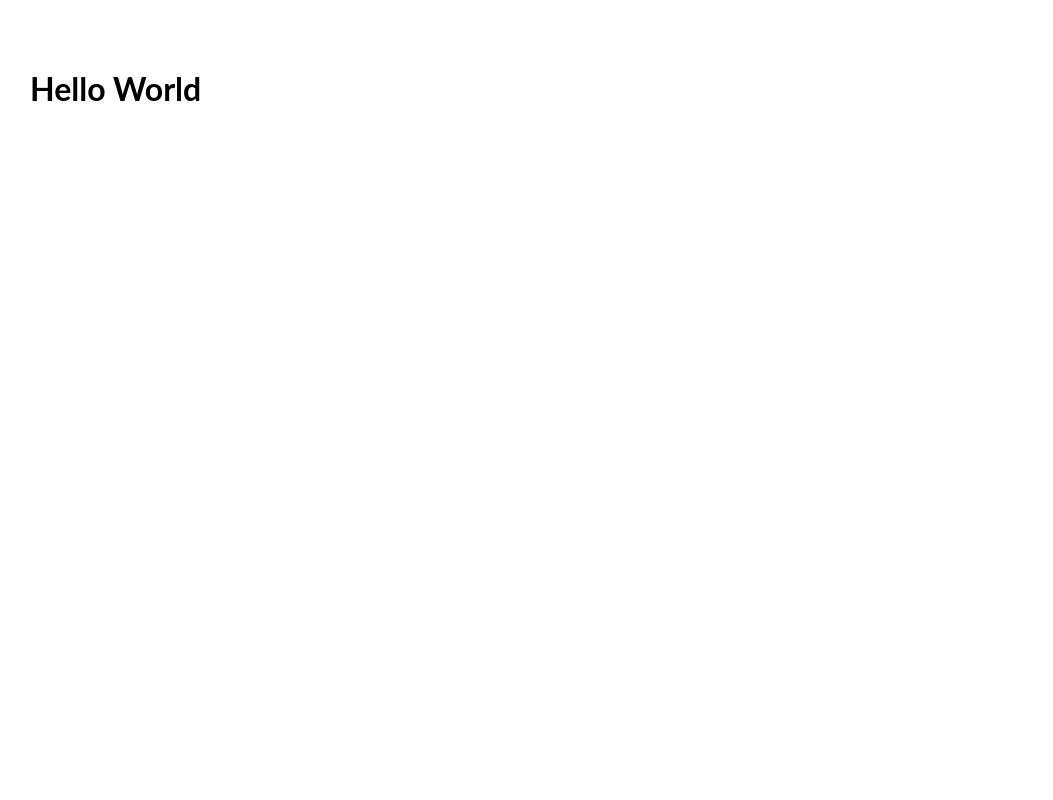
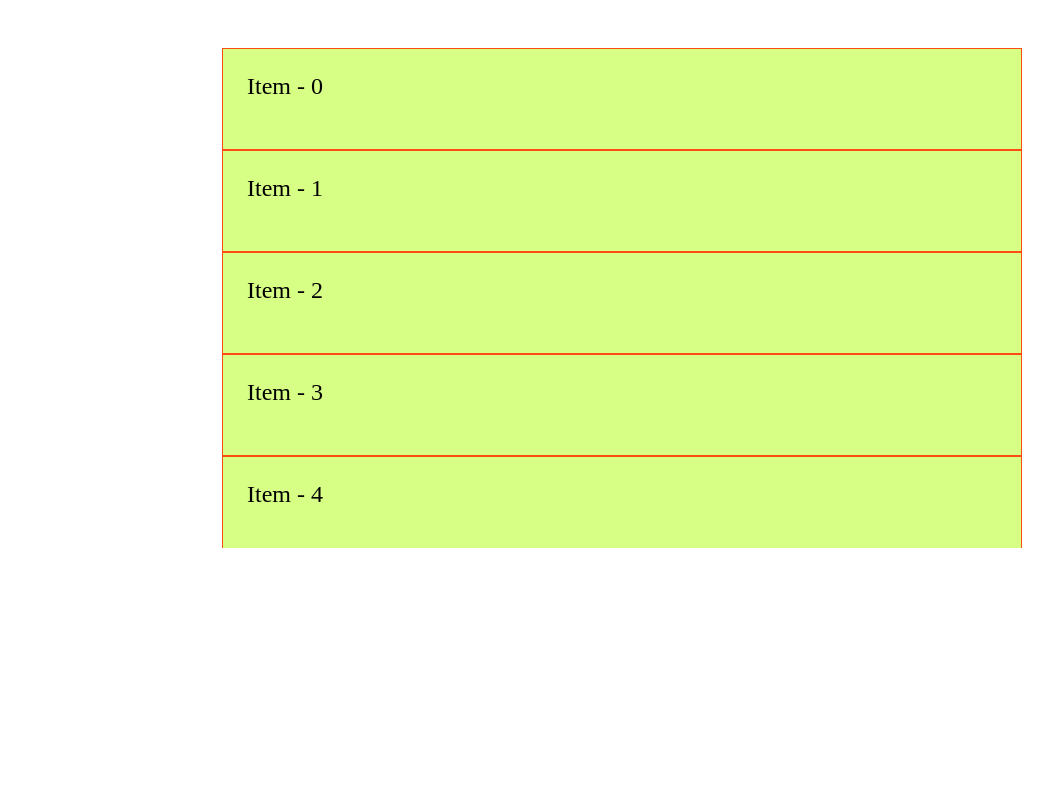
Before and after one commit to issammani/vscroll, a website built with Parcel: page src/index.html in a window 1280 px wide. Shown: the whole page, without its empty margins (18-1071 px from the left). Built offline with nearby package versions, Linux system fonts and the light colour scheme.

Commit message:
feat: add initial vscroll functionality

```diff
--- a/src/index.ts
+++ b/src/index.ts
@@ -1,2 +1,15 @@
+import VScroll from "./vscroll";
+
 const appDiv: HTMLElement = document.querySelector("#app");
-appDiv.innerHTML = `<h1>Hello World</h1>`;
+const mockRows = [...Array(335545)].map(
+  (_, i) => `<div class="row"><p>Item - ${i}</p></div>`
+);
+
+new VScroll({
+  container: appDiv,
+  containerSize: 500,
+  rowSize: 100,
+  numberOfRows: mockRows.length,
+  overscanBy: 10,
+  onRow: (index: number) => mockRows[index],
+});
--- a/src/style.css
+++ b/src/style.css
@@ -6,16 +6,18 @@ h2 {
 body {
   margin: 0;
   padding: 3rem;
+  display: grid;
+  place-items: center;
 }
 
 .wrapper {
-  background: lightsalmon;
   overflow: auto;
+  width: 800px;
+  height: 500px;
 }
 
 .content {
   position: relative;
-  background: lightpink;
   overflow: hidden;
 }
 .shift {
@@ -28,3 +30,10 @@ body {
   height: 100px;
   box-sizing: border-box;
 }
+
+.row {
+    box-sizing: border-box;
+    background: rgb(215 254 133);
+    font-size: 24px;
+    border: 1px solid #ff4c13;
+}
--- /dev/null
+++ b/src/vscroll.ts
@@ -0,0 +1,86 @@
+export interface VScrollProps {
+  container: HTMLElement;
+  containerSize?: number;
+  rowSize: number;
+  numberOfRows: number;
+  overscanBy: number;
+  onRow: (index: number) => string;
+}
+
+export const DEFAULT_PROPS: Partial<VScrollProps> = {
+  overscanBy: 2,
+  containerSize: 0,
+};
+
+export class VScroll {
+  private options: VScrollProps;
+  private scrollSize: number;
+
+  private wrapper: HTMLElement;
+  private content: HTMLElement;
+  private shift: HTMLElement;
+
+  constructor(options: VScrollProps) {
+    // TODO: validate options and throw error if invalid
+    this.options = { ...DEFAULT_PROPS, ...options };
+    this.scrollSize = this.options.rowSize * this.options.numberOfRows;
+    console.log(`${this.scrollSize} vs ${this._getMaxBrowserScrollSize()}`);
+    this.render = this.render.bind(this);
+
+    this.setup();
+  }
+
+  setup() {
+    this.options.container.innerHTML = `<div class="wrapper"><div class="content"><div class="shift"></div></div></div>`;
+
+    this.wrapper = this.options.container.querySelector(".wrapper");
+    this.content = this.options.container.querySelector(".content");
+    this.shift = this.options.container.querySelector(".shift");
+
+    this.wrapper.style.height = `${this.options.containerSize}px`;
+    this.content.style.height = `${this.scrollSize}px`;
+
+    this.wrapper.addEventListener("scroll", this.render, { passive: true });
+    this.render();
+  }
+
+  _getMaxBrowserScrollSize() {
+    const sizeMeasurer = document.createElement("div");
+    sizeMeasurer.style.opacity = "0";
+    sizeMeasurer.style.position = "absolute";
+    sizeMeasurer.style.left = `${Number.MAX_SAFE_INTEGER}px`;
+    sizeMeasurer.style.top = `height: ${Number.MAX_SAFE_INTEGER}px`;
+    document.body.appendChild(sizeMeasurer);
+
+    const { left, top } = sizeMeasurer.getBoundingClientRect();
+    document.body.removeChild(sizeMeasurer);
+    return { left, top };
+  }
+
+  render() {
+    let startIndex =
+      Math.floor(this.wrapper.scrollTop / this.options.rowSize) -
+      this.options.overscanBy;
+    startIndex = Math.max(0, startIndex);
+
+    let renderItemsCount =
+      Math.floor(this.options.containerSize / this.options.rowSize) +
+      2 * this.options.overscanBy;
+    renderItemsCount = Math.min(
+      this.options.numberOfRows - startIndex,
+      renderItemsCount
+    );
+
+    // TODO: Make this generic so that it can be used for any scroll direction
+    const verticalShift = this.options.rowSize * startIndex;
+
+    const visibleItems = [...Array(renderItemsCount)].map((_, index) =>
+      this.options.onRow(index + startIndex)
+    );
+
+    this.shift.style.transform = `translateY(${verticalShift}px)`;
+    this.shift.innerHTML = `${visibleItems.join("")}`;
+  }
+}
+
+export default VScroll;
```
